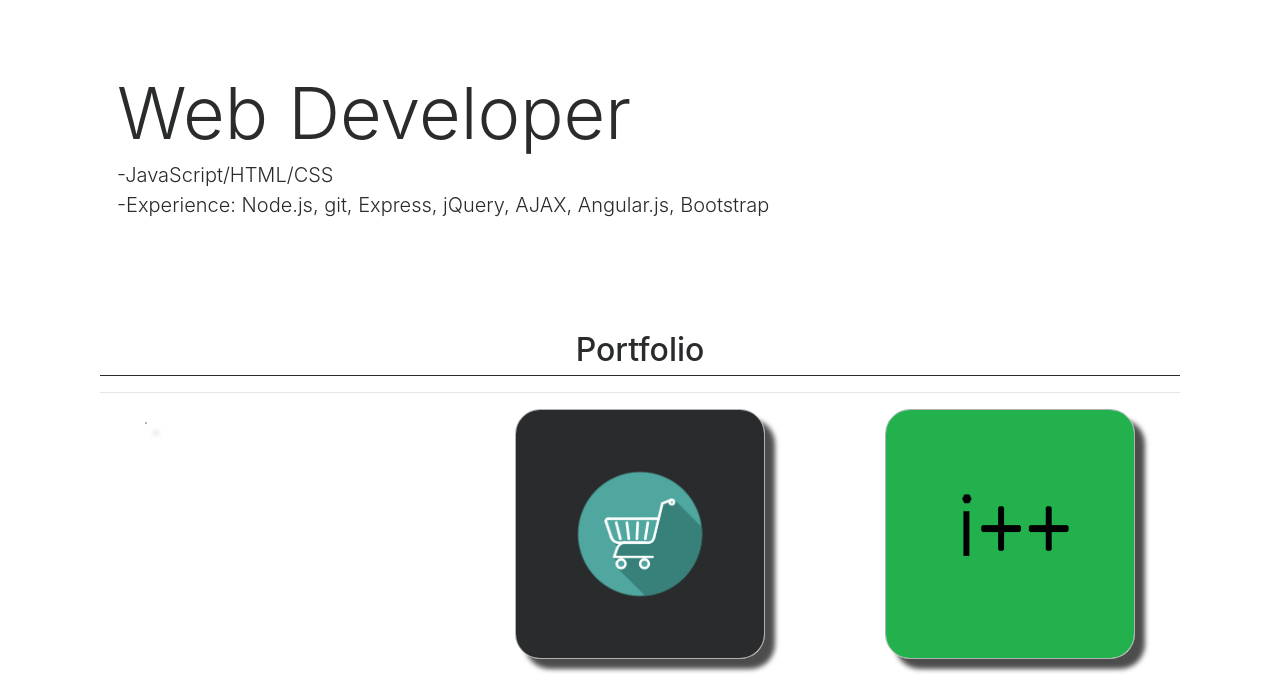
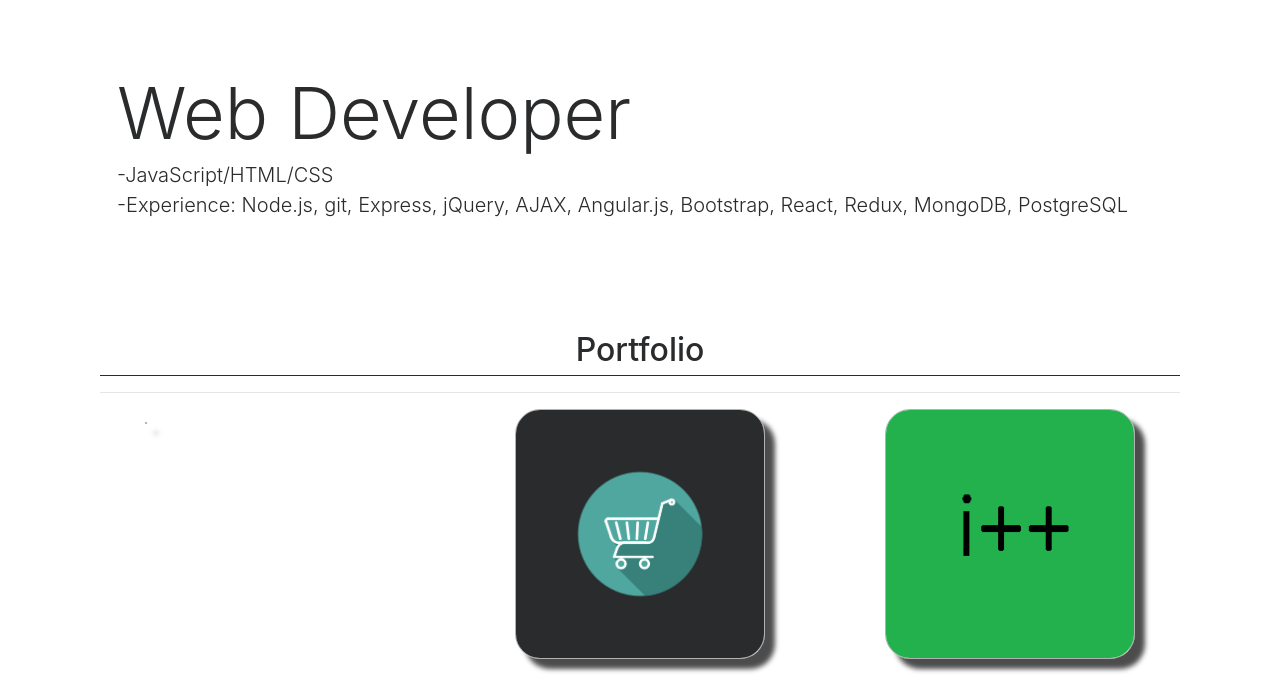
Before and after one commit to harrisonschultz/harrisonschultz.github.io, a website: page index.html in a window 1280 px wide. Shown: the part 71-757 px from the top of the page. Drawn offline with Linux system fonts and the light colour scheme.

Commit message:
updated experiences"

```diff
--- a/index.html
+++ b/index.html
@@ -66,7 +66,7 @@
         <!-- Jumbotron Header -->
         <header class="jumbotron my-4">
             <h1 class="display-3">Web Developer</h1>
-            <p class="lead">-JavaScript/HTML/CSS <br> -Experience: Node.js, git, Express, jQuery, AJAX, Angular.js, Bootstrap</p>
+            <p class="lead">-JavaScript/HTML/CSS <br> -Experience: Node.js, git, Express, jQuery, AJAX, Angular.js, Bootstrap, React, Redux, MongoDB, PostgreSQL</p>
         </header>
 
         <!-- Page Features -->
```
